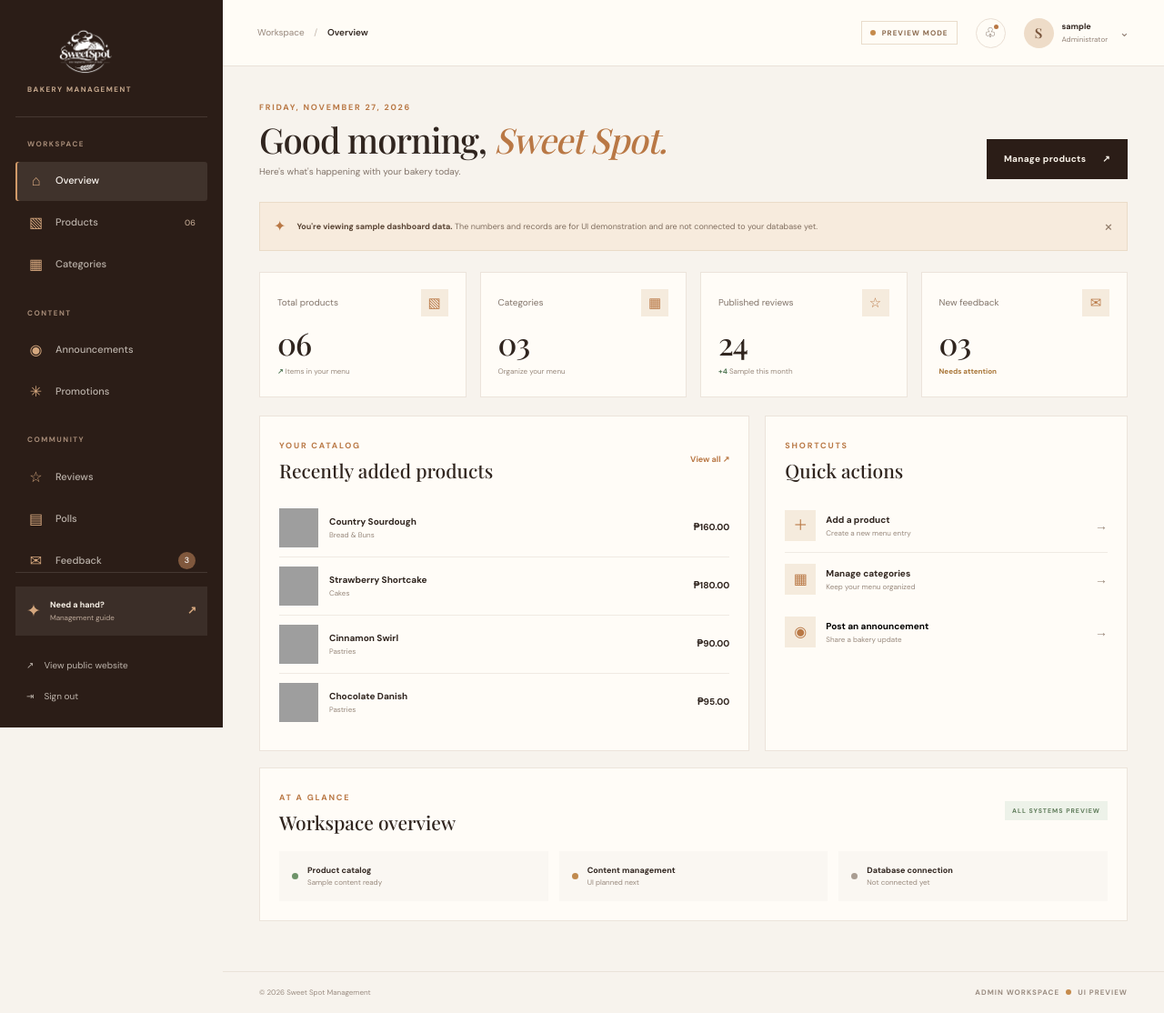
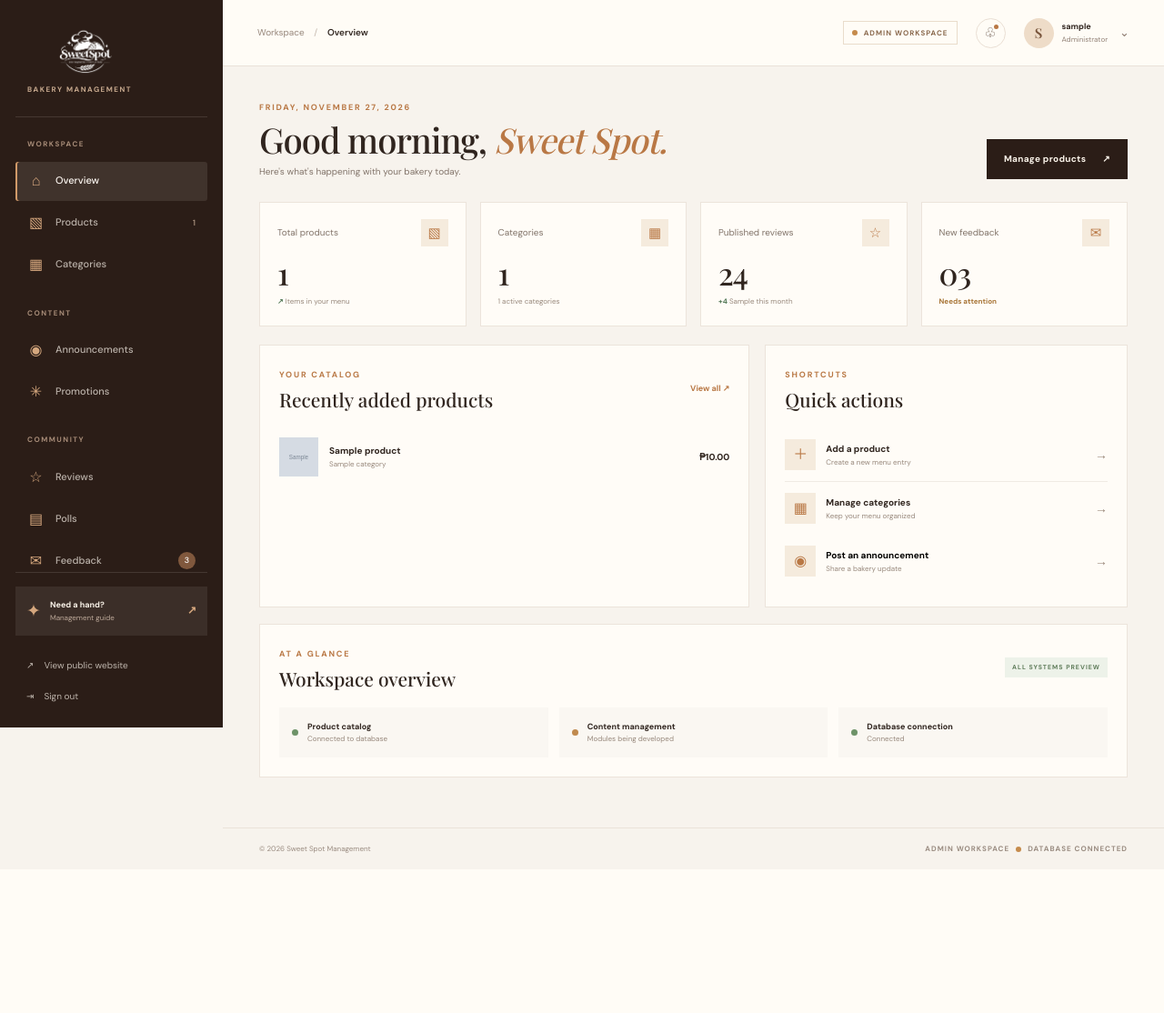
Before and after one commit to earlmacias2022-tech/Sweet-Spot, a PHP site: page /admin/dashboard.php in a window 1280 px wide. Shown: the whole page at 91% size. After the commit the page ends 938 px from the top, so only its background shows below. Run offline with PHP 8.4, Linux system fonts and the light colour scheme; the visitor is signed in with stand-in values (Sample User, id 1); tables that the repository leaves empty hold one stand-in row (values such as "Sample post"); grey boxes marked "Sample" are stand-in pictures; grey boxes are pictures that could not be loaded.

Commit message:
Connect dashboard product views to database

```diff
--- a/admin/dashboard.php
+++ b/admin/dashboard.php
@@ -1,19 +1,50 @@
 <?php
 require_once __DIR__ . '/../config/auth.php';
 admin_require_login();
+require_once __DIR__ . '/../config/database.php';
 
 $pageTitle = 'Dashboard';
 $loginSuccess = $_SESSION['login_success'] ?? '';
 unset($_SESSION['login_success']);
 
-$sampleProducts = [
-    ['id'=>1,'name'=>'Butter Croissant','category'=>'Pastries','price'=>85,'stock'=>'Available','image'=>'https://images.unsplash.com/photo-1555507036-ab1f4038808a?auto=format&fit=crop&w=160&q=80'],
-    ['id'=>2,'name'=>'Classic Ensaymada','category'=>'Bread & Buns','price'=>65,'stock'=>'Available','image'=>'https://images.unsplash.com/photo-1509440159596-0249088772ff?auto=format&fit=crop&w=160&q=80'],
-    ['id'=>3,'name'=>'Chocolate Danish','category'=>'Pastries','price'=>95,'stock'=>'Available','image'=>'https://images.unsplash.com/photo-1519915028121-7d3463d5b3b7?auto=format&fit=crop&w=160&q=80'],
-    ['id'=>4,'name'=>'Cinnamon Swirl','category'=>'Pastries','price'=>90,'stock'=>'Low stock','image'=>'https://images.unsplash.com/photo-1509365465985-25d11c17e812?auto=format&fit=crop&w=160&q=80'],
-    ['id'=>5,'name'=>'Strawberry Shortcake','category'=>'Cakes','price'=>180,'stock'=>'Available','image'=>'https://images.unsplash.com/photo-1578985545062-69928b1d9587?auto=format&fit=crop&w=160&q=80'],
-    ['id'=>6,'name'=>'Country Sourdough','category'=>'Bread & Buns','price'=>160,'stock'=>'Available','image'=>'https://images.unsplash.com/photo-1585478259715-876acc5be8eb?auto=format&fit=crop&w=160&q=80']
-];
+$products = [];
+$categories = [];
+$productCount = 0;
+$categoryCount = 0;
+$activeCategoryCount = 0;
+$databaseError = false;
+
+try {
+    $productQuery = $pdo->query(
+        'SELECT p.id, p.name, p.slug, p.category_id, p.price, p.image, p.status,
+                p.is_available, p.is_featured, p.created_at, c.name AS category_name
+         FROM products p
+         LEFT JOIN categories c ON c.id = p.category_id
+         ORDER BY p.created_at DESC, p.id DESC'
+    );
+    $products = $productQuery->fetchAll();
+    $productCount = count($products);
+
+    $categoryQuery = $pdo->query('SELECT id, name FROM categories ORDER BY name ASC');
+    $categories = $categoryQuery->fetchAll();
+    $categoryCount = count($categories);
+
+    $activeCategoryQuery = $pdo->query("SELECT COUNT(*) FROM categories WHERE status = 'active'");
+    $activeCategoryCount = (int) $activeCategoryQuery->fetchColumn();
+} catch (PDOException $exception) {
+    error_log('Sweet Spot dashboard data loading failed: ' . $exception->getMessage());
+    $databaseError = true;
+}
+
+function dashboard_escape($value): string
+{
+    return htmlspecialchars((string) $value, ENT_QUOTES, 'UTF-8');
+}
+
+function dashboard_product_image(?string $image): string
+{
+    return $image ? BASE_URL . '/' . ltrim($image, '/') : '';
+}
 ?>
 <!DOCTYPE html>
 <html lang="en">
@@ -37,7 +68,7 @@ $sampleProducts = [
         <div class="sidebar-menu">
             <span class="sidebar-section-label">WORKSPACE</span>
             <a href="#overview" class="sidebar-link active" data-view="overview"><span class="side-icon">⌂</span> Overview</a>
-            <a href="#products" class="sidebar-link" data-view="products"><span class="side-icon">▧</span> Products <span class="side-count">06</span></a>
+            <a href="#products" class="sidebar-link" data-view="products"><span class="side-icon">▧</span> Products <span class="side-count"><?= $productCount ?></span></a>
             <a href="<?= BASE_URL ?>/admin/categories/index.php" class="sidebar-link"><span class="side-icon">▦</span> Categories</a>
             <span class="sidebar-section-label sidebar-spaced">CONTENT</span>
             <a href="#announcements" class="sidebar-link" data-view="announcements"><span class="side-icon">◉</span> Announcements</a>
@@ -64,7 +95,7 @@ $sampleProducts = [
                 <div class="breadcrumb">Workspace <span>/</span> <strong id="breadcrumb-current">Overview</strong></div>
             </div>
             <div class="topbar-right">
-                <span class="preview-chip"><i></i> PREVIEW MODE</span>
+                <span class="preview-chip"><i></i> ADMIN WORKSPACE</span>
                 <button class="topbar-icon" type="button" aria-label="Notifications">♧<b></b></button>
                 <div class="admin-profile"><span class="profile-avatar"><?= htmlspecialchars(strtoupper(substr($_SESSION['admin_username'], 0, 1)), ENT_QUOTES, 'UTF-8') ?></span><div><strong><?= htmlspecialchars($_SESSION['admin_username'], ENT_QUOTES, 'UTF-8') ?></strong><small>Administrator</small></div><span class="profile-chevron">⌄</span></div>
             </div>
@@ -76,11 +107,11 @@ $sampleProducts = [
                     <div><p class="admin-kicker"><?= strtoupper(date('l, F j, Y')) ?></p><h1>Good morning, <em>Sweet Spot.</em></h1><p>Here's what's happening with your bakery today.</p></div>
                     <a href="#products" class="admin-primary-btn" data-view-link="products">Manage products <span>↗</span></a>
                 </div>
-                <div class="preview-banner"><span>✦</span><p><strong>You're viewing sample dashboard data.</strong> The numbers and records are for UI demonstration and are not connected to your database yet.</p><button type="button" class="banner-close" aria-label="Dismiss notice">×</button></div>
+                <?php if ($databaseError): ?><div class="form-preview-banner"><span>!</span><p><strong>Dashboard data could not be fully loaded.</strong> Please check your database connection and refresh this page.</p></div><?php endif; ?>
 
                 <div class="stat-grid">
-                    <article class="stat-card"><div class="stat-top"><span>Total products</span><span class="stat-icon">▧</span></div><strong id="stat-products">06</strong><small><span class="stat-neutral">↗</span> Items in your menu</small></article>
-                    <article class="stat-card"><div class="stat-top"><span>Categories</span><span class="stat-icon">▦</span></div><strong>03</strong><small>Organize your menu</small></article>
+                    <article class="stat-card"><div class="stat-top"><span>Total products</span><span class="stat-icon">▧</span></div><strong id="stat-products"><?= $productCount ?></strong><small><span class="stat-neutral">↗</span> Items in your menu</small></article>
+                    <article class="stat-card"><div class="stat-top"><span>Categories</span><span class="stat-icon">▦</span></div><strong><?= $categoryCount ?></strong><small><?= $activeCategoryCount ?> active categories</small></article>
                     <article class="stat-card"><div class="stat-top"><span>Published reviews</span><span class="stat-icon">☆</span></div><strong>24</strong><small><span class="stat-positive">+4</span> Sample this month</small></article>
                     <article class="stat-card"><div class="stat-top"><span>New feedback</span><span class="stat-icon">✉</span></div><strong>03</strong><small><span class="stat-attention">Needs attention</span></small></article>
                 </div>
@@ -89,9 +120,11 @@ $sampleProducts = [
                     <section class="admin-card recent-products">
                         <div class="card-heading"><div><span class="card-overline">YOUR CATALOG</span><h2>Recently added products</h2></div><a href="#products" class="subtle-link" data-view-link="products">View all ↗</a></div>
                         <div class="mini-product-list" id="recent-product-list">
-                            <?php foreach (array_slice($sampleProducts,0,4) as $product): ?>
-                            <div class="mini-product-row"><img src="<?= htmlspecialchars($product['image']) ?>" alt=""><div class="mini-product-info"><strong><?= htmlspecialchars($product['name']) ?></strong><small><?= htmlspecialchars($product['category']) ?></small></div><b>₱<?= number_format($product['price'],2) ?></b></div>
+                            <?php if ($products): ?>
+                            <?php foreach (array_slice($products, 0, 4) as $product): ?>
+                            <div class="mini-product-row"><?php if (!empty($product['image'])): ?><img src="<?= dashboard_escape(dashboard_product_image($product['image'])) ?>" alt=""><?php else: ?><span class="category-row-icon">▧</span><?php endif; ?><div class="mini-product-info"><strong><?= dashboard_escape($product['name']) ?></strong><small><?= dashboard_escape($product['category_name'] ?? 'Uncategorized') ?></small></div><b>₱<?= number_format((float) $product['price'], 2) ?></b></div>
                             <?php endforeach; ?>
+                            <?php else: ?><p class="category-no-results">No products have been added yet.</p><?php endif; ?>
                         </div>
                     </section>
                     <section class="admin-card quick-actions">
@@ -104,21 +137,32 @@ $sampleProducts = [
 
                 <section class="admin-card activity-card">
                     <div class="card-heading"><div><span class="card-overline">AT A GLANCE</span><h2>Workspace overview</h2></div><span class="status-label">ALL SYSTEMS PREVIEW</span></div>
-                    <div class="overview-tiles"><div><span class="overview-dot dot-green"></span><strong>Product catalog</strong><small>Sample content ready</small></div><div><span class="overview-dot dot-gold"></span><strong>Content management</strong><small>UI planned next</small></div><div><span class="overview-dot dot-muted"></span><strong>Database connection</strong><small>Not connected yet</small></div></div>
+                    <div class="overview-tiles"><div><span class="overview-dot dot-green"></span><strong>Product catalog</strong><small><?= $databaseError ? 'Connection needs attention' : 'Connected to database' ?></small></div><div><span class="overview-dot dot-gold"></span><strong>Content management</strong><small>Modules being developed</small></div><div><span class="overview-dot dot-green"></span><strong>Database connection</strong><small><?= $databaseError ? 'Check connection' : 'Connected' ?></small></div></div>
                 </section>
             </section>
 
             <section class="admin-view" id="view-products">
                 <div class="page-heading products-page-heading"><div><p class="admin-kicker">YOUR BAKERY CATALOG</p><h1>Products <em>& menu.</em></h1><p>Add, update, and organize the treats shown on your website.</p></div><a href="<?= BASE_URL ?>/admin/products/add.php" class="admin-primary-btn">＋ Add product</a></div>
-                <div class="preview-banner"><span>✦</span><p><strong>Product manager preview.</strong> Changes work in this browser session only. They will not be saved to MySQL until backend integration.</p><button type="button" class="banner-close" aria-label="Dismiss notice">×</button></div>
+                <?php if ($databaseError): ?><div class="form-preview-banner"><span>!</span><p><strong>Product data is unavailable.</strong> Check your database connection and refresh the page.</p></div><?php endif; ?>
                 <div class="product-manager-card">
-                    <div class="manager-toolbar"><div class="manager-title"><span class="card-overline">MENU INVENTORY</span><h2>All products <span id="product-count">(6)</span></h2></div><div class="manager-controls"><div class="admin-search"><span>⌕</span><input id="product-search" type="search" placeholder="Search products..." aria-label="Search products"></div><select id="category-filter" aria-label="Filter by category"><option value="all">All categories</option><option>Pastries</option><option>Bread & Buns</option><option>Cakes</option></select></div></div>
-                    <div class="table-scroll"><table class="product-table"><thead><tr><th>PRODUCT</th><th>CATEGORY</th><th>PRICE</th><th>STATUS</th><th class="action-column">ACTIONS</th></tr></thead><tbody id="product-table-body">
-                    <?php foreach ($sampleProducts as $product): ?>
-                    <tr data-product-id="<?= $product['id'] ?>"><td><div class="table-product"><img src="<?= htmlspecialchars($product['image']) ?>" alt=""><div><strong><?= htmlspecialchars($product['name']) ?></strong><small>SKU-SS-<?= str_pad((string)$product['id'],3,'0',STR_PAD_LEFT) ?></small></div></div></td><td><span class="category-pill"><?= htmlspecialchars($product['category']) ?></span></td><td class="table-price">₱<?= number_format($product['price'],2) ?></td><td><span class="product-status <?= $product['stock']==='Available'?'available':'low-stock' ?>"><i></i><?= htmlspecialchars($product['stock']) ?></span></td><td><div class="row-actions"><button type="button" class="row-action edit-product" aria-label="Edit <?= htmlspecialchars($product['name']) ?>" data-id="<?= $product['id'] ?>">Edit</button><button type="button" class="row-action delete-product" aria-label="Delete <?= htmlspecialchars($product['name']) ?>" data-id="<?= $product['id'] ?>">Delete</button></div></td></tr>
+                    <div class="manager-toolbar"><div class="manager-title"><span class="card-overline">MENU INVENTORY</span><h2>All products <span id="product-count">(<?= $productCount ?>)</span></h2></div><div class="manager-controls"><div class="admin-search"><span>⌕</span><input id="product-search" type="search" placeholder="Search products..." aria-label="Search products"></div><select id="category-filter" aria-label="Filter by category"><option value="all">All categories</option><?php foreach ($categories as $category): ?><option value="<?= (int) $category['id'] ?>"><?= dashboard_escape($category['name']) ?></option><?php endforeach; ?></select></div></div>
+                    <?php if (!$products): ?><div class="category-empty-state"><span class="category-empty-icon">▧</span><h2>No products yet</h2><p>Products you add will appear here automatically.</p><a href="<?= BASE_URL ?>/admin/products/add.php" class="admin-primary-btn">＋ Add your first product</a></div><?php else: ?><div class="table-scroll"><table class="product-table"><thead><tr><th>PRODUCT</th><th>CATEGORY</th><th>PRICE</th><th>PUBLICATION / AVAILABILITY</th></tr></thead><tbody id="product-table-body">
+                    <?php foreach ($products as $product): ?>
+                    <?php
+                        $isPublished = $product['status'] === 'published';
+                        $isAvailable = (int) $product['is_available'] === 1;
+                        $statusClass = !$isAvailable ? 'unavailable' : ($isPublished ? 'available' : 'low-stock');
+                        $statusText = ucfirst($product['status']) . ($isAvailable ? ' · Available' : ' · Unavailable');
+                    ?>
+                    <tr data-category-id="<?= (int) ($product['category_id'] ?? 0) ?>">
+                        <td><div class="table-product"><?php if (!empty($product['image'])): ?><img src="<?= dashboard_escape(dashboard_product_image($product['image'])) ?>" alt=""><?php else: ?><span class="category-row-icon">▧</span><?php endif; ?><div><strong><?= dashboard_escape($product['name']) ?></strong><small><?= dashboard_escape($product['slug']) ?></small></div></div></td>
+                        <td><span class="category-pill"><?= dashboard_escape($product['category_name'] ?? 'Uncategorized') ?></span></td>
+                        <td class="table-price">₱<?= number_format((float) $product['price'], 2) ?></td>
+                        <td><span class="product-status <?= $statusClass ?>"><i></i><?= dashboard_escape($statusText) ?></span></td>
+                    </tr>
                     <?php endforeach; ?>
                     </tbody></table></div>
-                    <div class="table-footer"><span id="table-result-count">Showing 6 sample products</span><span>Sample catalog · Not saved to database</span></div>
+                    <div class="table-footer"><span id="table-result-count">Showing <?= $productCount ?> products</span><span>Live database records</span></div><?php endif; ?>
                 </div>
             </section>
 
@@ -129,26 +173,11 @@ $sampleProducts = [
             <section class="admin-view" id="view-polls"><div class="page-heading"><div><p class="admin-kicker">HEAR WHAT PEOPLE THINK</p><h1>Customer <em>polls.</em></h1><p>Create simple polls and see what your customers prefer.</p></div></div><div class="module-placeholder"><span>▤</span><h2>Poll management</h2><p>Create questions, manage answer options, open or close polls, and review voting results.</p><span class="module-status">PLANNED MODULE</span></div></section>
             <section class="admin-view" id="view-feedback"><div class="page-heading"><div><p class="admin-kicker">MESSAGES FROM YOUR CUSTOMERS</p><h1>Customer <em>feedback.</em></h1><p>Keep track of questions, suggestions, and customer messages.</p></div></div><div class="module-placeholder"><span>✉</span><h2>Feedback inbox</h2><p>Review incoming messages and update their status as new, read, replied, or archived.</p><span class="module-status">PLANNED MODULE</span></div></section>
         </div>
-        <footer class="admin-footer"><span>© <?= date('Y') ?> Sweet Spot Management</span><span>ADMIN WORKSPACE <i></i> UI PREVIEW</span></footer>
+        <footer class="admin-footer"><span>© <?= date('Y') ?> Sweet Spot Management</span><span>ADMIN WORKSPACE <i></i> DATABASE CONNECTED</span></footer>
     </main>
 </div>
 
-<div class="modal-backdrop" id="product-modal" aria-hidden="true">
-    <section class="product-modal" role="dialog" aria-modal="true" aria-labelledby="modal-title">
-        <div class="modal-heading"><div><span class="card-overline">MENU MANAGEMENT</span><h2 id="modal-title">Add a product</h2><p>Fill in the details for this bakery item.</p></div><button type="button" class="modal-close" data-close-modal aria-label="Close">×</button></div>
-        <form id="product-form">
-            <input type="hidden" id="edit-product-id">
-            <div class="admin-field"><label for="product-name">Product name</label><input type="text" id="product-name" placeholder="e.g. Almond Croissant" required></div>
-            <div class="modal-form-grid"><div class="admin-field"><label for="product-category">Category</label><select id="product-category" required><option value="">Choose category</option><option>Pastries</option><option>Bread & Buns</option><option>Cakes</option></select></div><div class="admin-field"><label for="product-price">Price (₱)</label><input type="number" id="product-price" min="0" step="0.01" placeholder="0.00" required></div></div>
-            <div class="admin-field"><label for="product-description">Short description</label><textarea id="product-description" rows="3" placeholder="Describe this product (optional)"></textarea></div>
-            <div class="admin-field"><label for="product-image">Image URL</label><input type="url" id="product-image" placeholder="https://example.com/product.jpg"></div>
-            <div class="admin-field"><label for="product-availability">Availability</label><select id="product-availability"><option>Available</option><option>Low stock</option><option>Unavailable</option></select></div>
-            <div class="modal-actions"><button type="button" class="admin-secondary-btn" data-close-modal>Cancel</button><button type="submit" class="admin-primary-btn">Save product <span>↗</span></button></div>
-            <p class="modal-preview-note">Preview only — this action updates temporary browser data, not your database.</p>
-        </form>
-    </section>
-</div>
-<div class="toast-message" id="admin-toast" role="status" aria-live="polite"></div>
+
 <?php if ($loginSuccess !== ''): ?>
 <script>
 window.addEventListener("DOMContentLoaded", () => {
```
